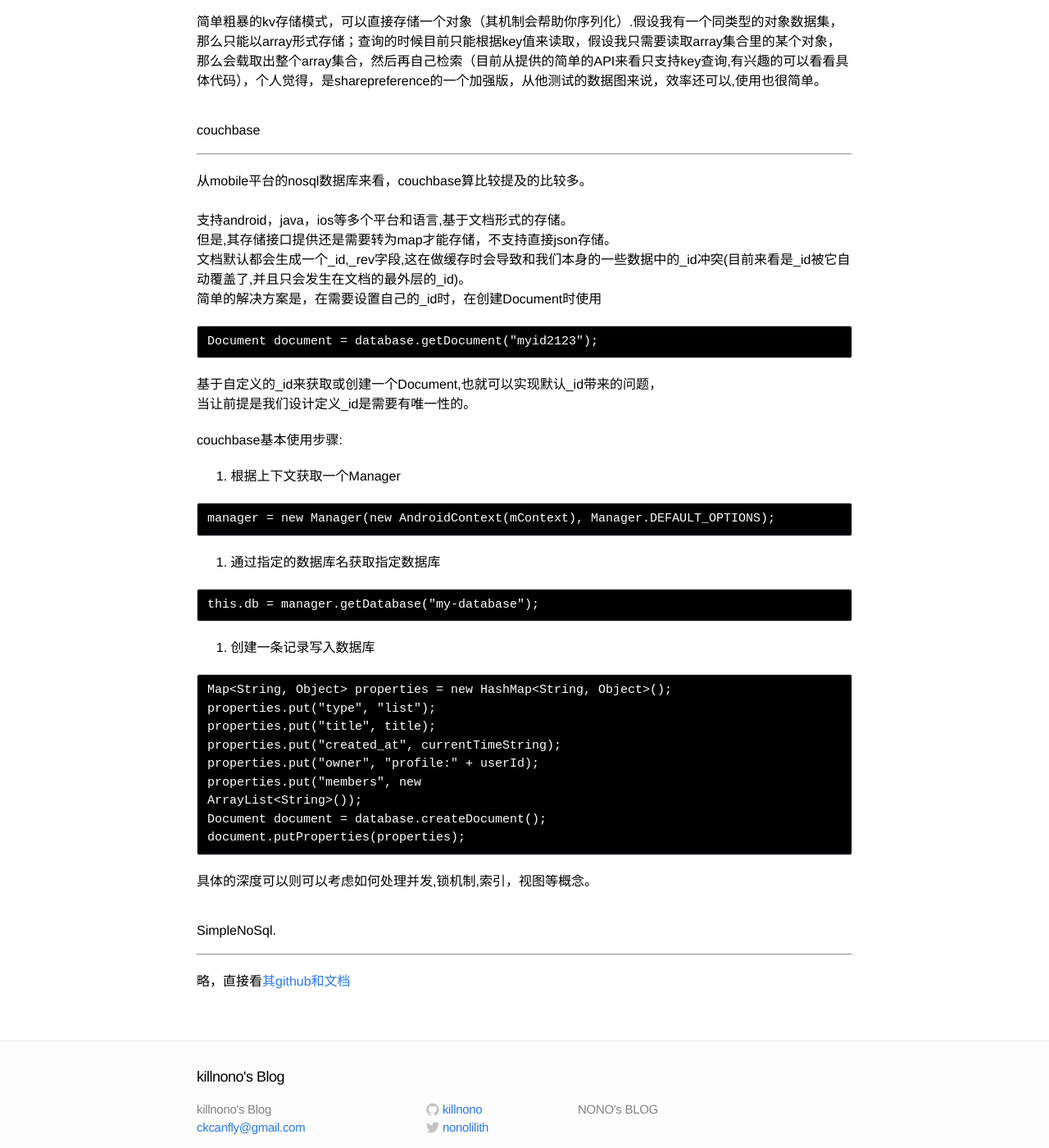
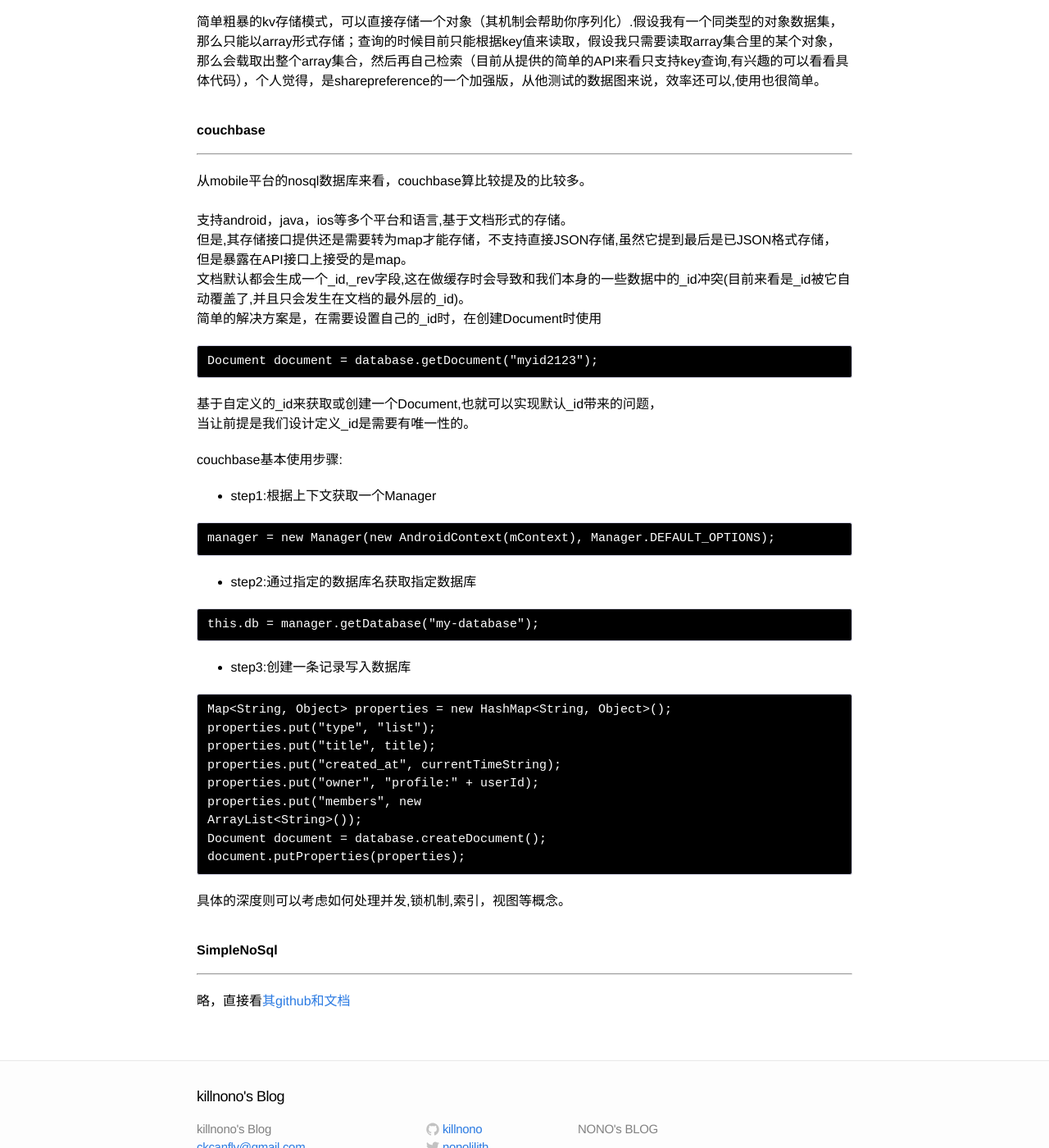
Before and after one commit to killnono/killnono.github.io, a Jekyll site: the page built from _posts/2015-01-24-mobile-nosql-db.markdown, in a window 1280 px wide and 1400 px high, scrolled down 2442 px. Shown: the whole window at 82% size. Built offline with Jekyll 4.4.1, drawn with Linux system fonts in a browser that asks for light colours; Markdown is read by kramdown in place of the engine named in the settings; comment, search, counter and statistics services are not loaded.

Commit message:
update nosql for mobile

`````diff
--- a/_posts/2015-01-24-mobile-nosql-db.markdown
+++ b/_posts/2015-01-24-mobile-nosql-db.markdown
@@ -31,7 +31,7 @@
 2. 相对来说直接文本和偏好存储，毕竟专业的nosql数据库具有更好更效率的数据操作。
 
 ###关于目前可用的几个Nosql数据的概述
-#####Reaml
+#####**Reaml**
 ----
  Realm ,支持Android和IOS+OSX，Realm for Android 2014.9.30,Realm相对来来说可能算是比较新的一个数据库框架。以Object或是Array形式对数据序列化存储，因为其早期开发的是IOS版本针对coredata存储的改进，所以基本概念中又很多ORM的感觉。
  根据[Realm的官方文档](http://realm.io/docs/java/0.78.0/)教程实践时一般会出现几个问题。
@@ -80,17 +80,18 @@
 
 但是对于比较复杂的数据存储，比如需要支持对象里面包涵对象，该类也需要是先realmobject;比如list类型的需要是使用reaml提供的reamllist容器。
 
-#####SnappyDB
+#####**SnappyDB**
 ----
 简单粗暴的kv存储模式，可以直接存储一个对象（其机制会帮助你序列化）.假设我有一个同类型的对象数据集，
 那么只能以array形式存储；查询的时候目前只能根据key值来读取，假设我只需要读取array集合里的某个对象，
 那么会载取出整个array集合，然后再自己检索（目前从提供的简单的API来看只支持key查询,有兴趣的可以看看具体代码），个人觉得，是sharepreference的一个加强版，从他测试的数据图来说，效率还可以,使用也很简单。
 
-#####couchbase
+#####**couchbase**
 ----
 从mobile平台的nosql数据库来看，couchbase算比较提及的比较多。
 支持android，java，ios等多个平台和语言,基于文档形式的存储。
-但是,其存储接口提供还是需要转为map才能存储，不支持直接json存储。
+但是,其存储接口提供还是需要转为map才能存储，不支持直接JSON存储,虽然它提到最后是已JSON格式存储，
+但是暴露在API接口上接受的是map。
 文档默认都会生成一个_id,_rev字段,这在做缓存时会导致和我们本身的一些数据中的_id冲突(目前来看是_id被它自动覆盖了,并且只会发生在文档的最外层的_id)。
 简单的解决方案是，在需要设置自己的_id时，在创建Document时使用
 
@@ -103,19 +104,19 @@
 
 couchbase基本使用步骤:
 
-1. 根据上下文获取一个Manager
++ step1:根据上下文获取一个Manager
 
 ````
 manager = new Manager(new AndroidContext(mContext), Manager.DEFAULT_OPTIONS);
 ````
 
-2. 通过指定的数据库名获取指定数据库
++ step2:通过指定的数据库名获取指定数据库
 
 ````
 this.db = manager.getDatabase("my-database");
 ````
 
-3. 创建一条记录写入数据库
++ step3:创建一条记录写入数据库
 
 ````
 Map<String, Object> properties = new HashMap<String, Object>();
@@ -129,8 +130,8 @@
 document.putProperties(properties);
  ````
 
-具体的深度可以则可以考虑如何处理并发,锁机制,索引，视图等概念。
+具体的深度则可以考虑如何处理并发,锁机制,索引，视图等概念。
 
-#####SimpleNoSql.
+#####**SimpleNoSql**
 ----
 略，直接看[其github和文档](https://github.com/Jearil/SimpleNoSQL)
`````
